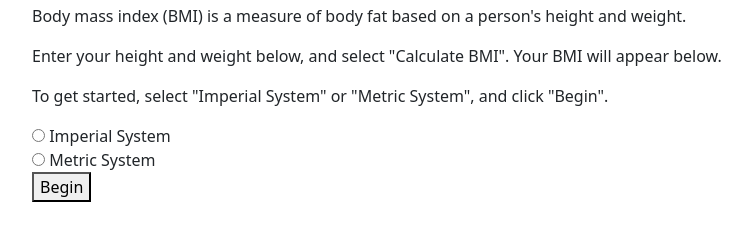
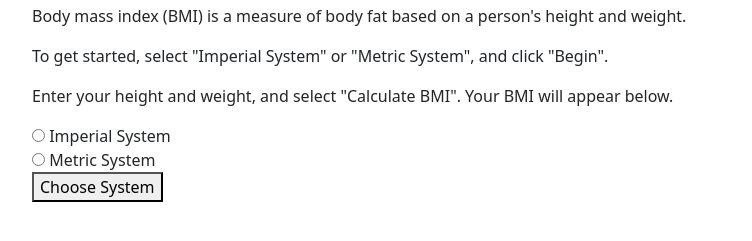
Before and after one commit to besure94/bmi-calculator, a website built with webpack: page src/index.html in a window 1280 px wide. Shown: the part 123-364 px from the top of the page, without its empty margins (50-802 px from the left). Built offline with nearby package versions, Linux system fonts and the light colour scheme.

Commit message:
Update HTML for UI.

```diff
--- a/src/index.html
+++ b/src/index.html
@@ -9,8 +9,8 @@
       <hr>
       <h2>What is body mass index?</h2>
       <p>Body mass index (BMI) is a measure of body fat based on a person's height and weight.</p>
-      <p>Enter your height and weight below, and select "Calculate BMI". Your BMI will appear below.</p>
       <p>To get started, select "Imperial System" or "Metric System", and click "Begin".</p>
+      <p>Enter your height and weight, and select "Calculate BMI". Your BMI will appear below.</p>
       <form id="chooseSystem">
         <input type="radio" name="choice" value="imperial" id="imperialBmi">
         <label for="imperialBmi">Imperial System</label>
@@ -18,7 +18,7 @@
         <input type="radio" name="choice" value="metric" id="metricBmi">
         <label for="metricBmi">Metric System</label>
         <br>
-        <button type="submit" class="btn-success" id="begin">Begin</button>
+        <button type="submit" class="btn-success" id="begin">Choose System</button>
       </form>
       <br>
       <div class="hidden" id="imperialDiv">
```
